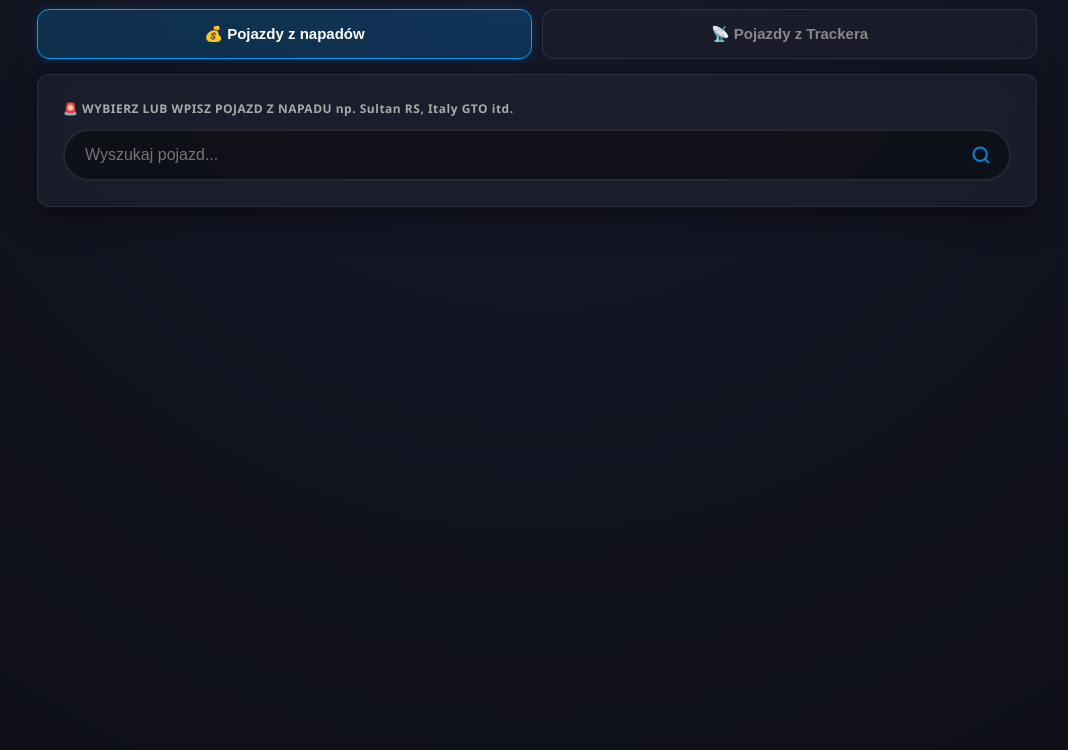
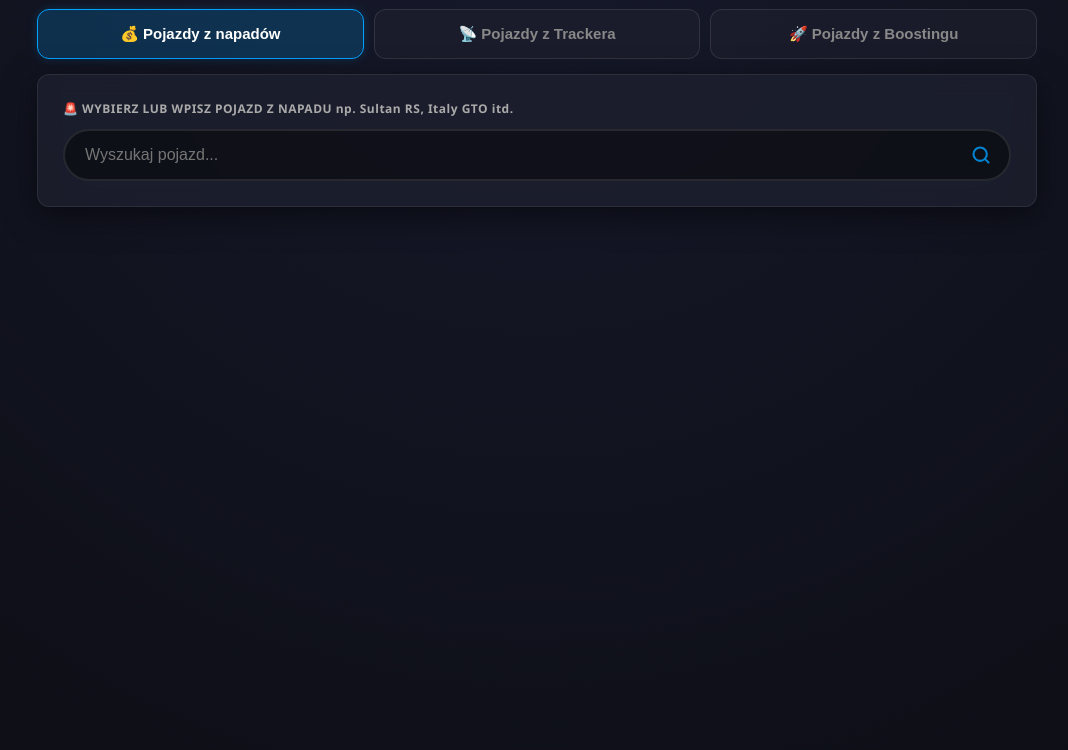
Before and after one commit to raffaelxx/onbeat, a plain HTML site: page index.html in a window 1280 px wide. Shown: the part 110-860 px from the top of the page, without its empty margins (103-1171 px from the left). Drawn offline with Linux system fonts and the light colour scheme.

Commit message:
Update index.html

```diff
--- a/index.html
+++ b/index.html
@@ -13,19 +13,22 @@
         <div class="tabs-container">
             <button id="tab-heist" class="tab-btn active">💰 Pojazdy z napadów</button>
             <button id="tab-tracker" class="tab-btn">📡 Pojazdy z Trackera</button>
+            <button id="tab-boosting" class="tab-btn">🚀 Pojazdy z Boostingu</button>
         </div>
 
         <div class="selection-area card">
-            <label id="search-label" class="search-label">🚨 WYBIERZ LUB WPISZ POJAZD Z NAPADU np. Sultan RS, Italy GTO itd. </label>
+            <label id="search-label" class="search-label">🚨 WYBIERZ LUB WPISZ POJAZD Z NAPADU np. Sultan RS, Italy GTO itd.</label>
             <div class="custom-select-wrapper">
                 <div class="search-input-container">
                     <input type="text" id="search-input" placeholder="Wyszukaj pojazd..." autocomplete="off">
                     <div class="search-icon">
-                        <svg viewBox="0 0 24 24" width="20" height="20" stroke="currentColor" stroke-width="2.5" fill="none" stroke-linecap="round" stroke-linejoin="round"><circle cx="11" cy="11" r="8"></circle><line x1="21" y1="21" x2="16.65" y2="16.65"></line></svg>
+                        <svg viewBox="0 0 24 24" width="20" height="20" stroke="currentColor" stroke-width="2.5" fill="none" stroke-linecap="round" stroke-linejoin="round">
+                            <circle cx="11" cy="11" r="8"></circle>
+                            <line x1="21" y1="21" x2="16.65" y2="16.65"></line>
+                        </svg>
                     </div>
                 </div>
-                <div id="custom-dropdown" class="dropdown-content hidden">
-                    </div>
+                <div id="custom-dropdown" class="dropdown-content hidden"></div>
             </div>
         </div>
 
```
